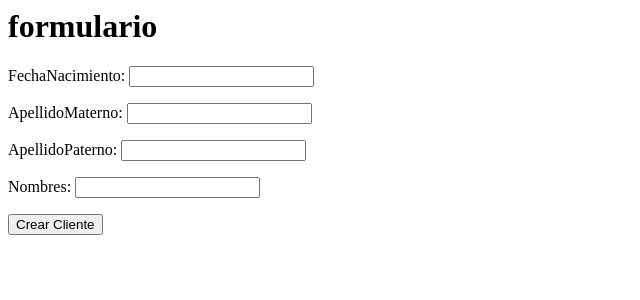
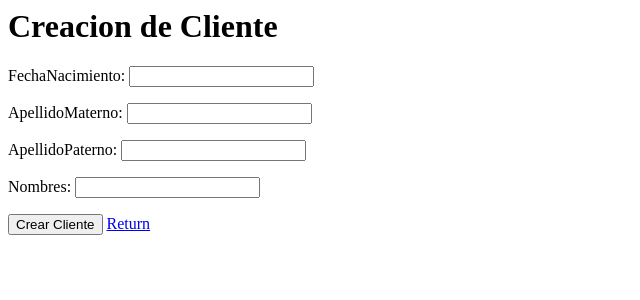
Before and after one commit to carnadaxxx/lotizados, a Django app: page /cliente/create/ in a window 1280 px wide. Shown: the top 300 px of the page, without its empty margins (0-640 px from the left). Run offline with Django 3.2, Linux system fonts and the light colour scheme.

Commit message:
agregado de links entre las paginas de detall, creacion y modificacion de cliente

```diff
--- a/src/Clientes/urls.py
+++ b/src/Clientes/urls.py
@@ -4,5 +4,6 @@ from Clientes import views
 urlpatterns = [
     url(r'^$', views.clientes_list, name='list'),
     url(r'^detail/(?P<id>\d+)/$', views.cliente_detail, name='detail'),
+    url(r'^update/(?P<id>\d+)/$', views.cliente_update, name='update'),
     url(r'^create/$', views.cliente_create, name='create'),
 ]
--- a/src/Clientes/views.py
+++ b/src/Clientes/views.py
@@ -1,4 +1,4 @@
-from django.http import HttpResponse
+from django.http import HttpResponse, HttpResponseRedirect
 from django.shortcuts import render, get_object_or_404
 
 from .forms import ClienteForm
@@ -26,8 +26,39 @@ def cliente_create(request):
     if form.is_valid():
         instance = form.save(commit=False)
         instance.save()
+        return HttpResponseRedirect(instance.get_absolute_url())
     context = {
+        "titulo": "Creacion de Cliente",
         "form": form,
     }
+    return render(request, "clientes/form.html", context)
 
+def cliente_update(request, id=None):
+    queryset = get_object_or_404(Cliente, id=id)
+    if request.method == 'POST':
+        form = ClienteForm(request.POST or None, instance=instance)
+        if form.is_valid():
+            instance = form.save(commit=False)
+            instance.save()
+            # return HttpResponseRedirect(instance.get_absolute_url())
+    else:
+        form = ClienteForm()
+    context = {
+        "titulo": "Editar informacion del Cliente",
+        "queryset": queryset,
+        "form": form,
+    }
     return render(request, "clientes/form.html", context)
+
+    # queryset = get_object_or_404(Cliente, id=id)
+    # form = ClienteForm(request.POST or None, instance=instance)
+    # if form.is_valid():
+    #     instance = form.save(commit=False)
+    #     instance.save()
+    #     return HttpResponseRedirect(instance.get_absolute_url())
+    # context = {
+    #     "titulo": "Editar del Cliente",
+    #     "queryset": queryset,
+    #     "form": form,
+    # }
+    # return render(request, "clientes/form.html", context)
--- a/src/templates/clientes/detail.html
+++ b/src/templates/clientes/detail.html
@@ -1,8 +1,13 @@
 <h1>Hola Mundo <small>templates is working</small></h1>
 
 <h2>{{ titulo }} <small></small></h2>
+
 
     {{ queryset.Nombres }}
     {{ queryset.ApellidoPaterno }}
     {{ queryset.ApellidoMaterno }}
     {{ queryset.FechaNacimiento }}
+
+<a href="{% url 'clientes:list' %}">Return</a><br>
+
+<a href="{% url 'clientes:update' id=queryset.id %}">Editar</a><br>
--- a/src/templates/clientes/form.html
+++ b/src/templates/clientes/form.html
@@ -1,8 +1,10 @@
-<h1>formulario <small></small></h1>
+<h1>{{ titulo }} <small></small></h1>
 
-<form method="post" action="">
+<form method="post">
     {% csrf_token %}
 
     {{ form.as_p }}
     <input type="submit" value="Crear Cliente" />
+
+    <a href="{% url 'clientes:list' %}">Return</a>
 </form>
```
Also changed, not shown: src/templates/clientes/home.html (+10 -4 lines).
